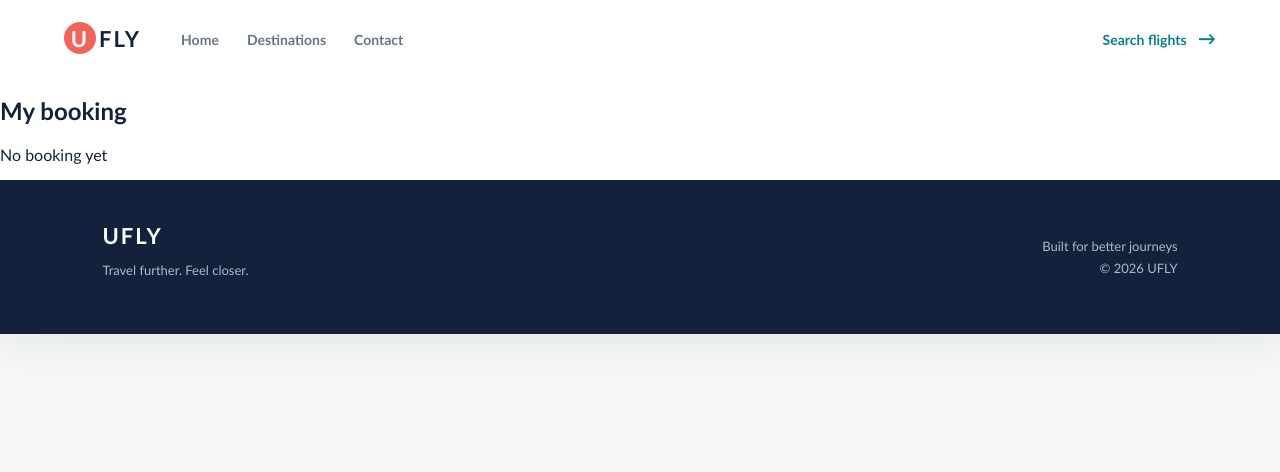
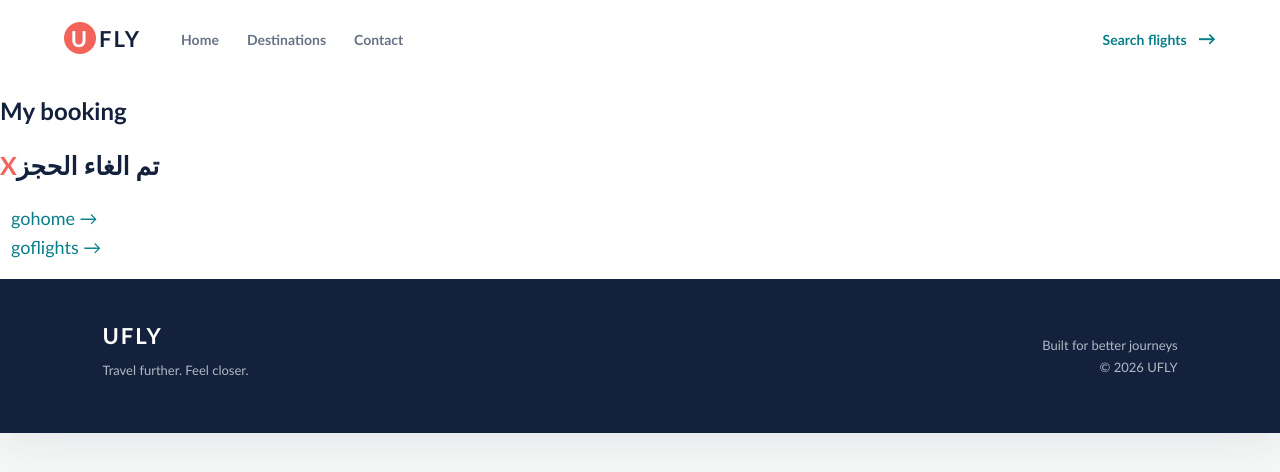
Before and after one commit to XPRU/ITI-Flight-Booking, a Vue app: page /Mybooking in a window 1280 px wide. Shown: the top 472 px of the page. Built offline with nearby package versions, Linux system fonts and the light colour scheme.

Commit message:
update booking

```diff
--- a/src/views/Mybooking.vue
+++ b/src/views/Mybooking.vue
@@ -1,33 +1,55 @@
 <template>
     <section class="mybooking">
        <h1>My booking</h1>
-       <div class="booking-card" v-if="booking">
+       <div class="booking-card" v-if="booking && !confirm ">
     <h3>{{ booking.from }} &#8594;{{ booking.to }}</h3>
     <p>airline:{{ booking.airline }}</p>
      <p>price:{{ booking.price }} {{ booking.currency }}</p>
      <p>Duration:{{ booking.duration }}</p>
      <p>seatsAvailable:{{ booking.seatsAvailable }}</p>
-     <button class="btn-cancel" @click="cancelbooking"> cancel Reservation</button>
+     <button class="btn-cancel" @click="cancelbooking"> cancelbooking</button>
+     <button  class="btn-confir" @click="confirmbooking">confirmbooking</button>
+     </div>
+     <div v-if="confirm">
+         <p class=" confirmp"> <span class="confirms">&#10003;</span> تم الحجز بنجاح</p>
+     </div>
+       <div  v-if="!booking">
+        <p class="cancelp"><span class="cancel">X</span>تم الغاء الحجز </p>
        </div>
-       <div  v-else>
-        <p>No booking yet</p>
+       <div class="action">
+        <button @click="gohome">gohome <span>&rarr;</span></button>
+        <button @click="goflights" class="btn-filgts">goflights <span>&rarr;</span></button>
        </div>
     </section>
 </template>
 <script setup>
  import { onMounted, ref } from 'vue';
+import {  useRouter } from 'vue-router';
+ const router =useRouter()
  const booking =ref(null)
+ const confirm= ref(false)
  onMounted(()=>{
     const savbooking=localStorage.getItem('bookingflight')
     if(savbooking){
         booking.value=JSON.parse(savbooking)
     }
  })
+  async function confirmbooking(){
+    confirm.value=true
+
+}
+
 
  function cancelbooking(){
     localStorage.removeItem('bookingflight')
     booking.value=null
  }
+  function gohome() {
+        router.push( '/')
+    }
+    function goflights() {
+        router.push('/flights')
+    }
 </script>
 <style scoped>
 .Mybooking{
@@ -59,17 +81,19 @@ margin-bottom: 10px;
     border-radius: 10px;
     border:1px solid var(--color-border);
     margin-bottom: 30px;
-    box-shadow:0 6px 18px rgba(20, 33,61, 0.06);
-         transition: transform 1s ease ;
+    box-shadow:0 2px 8px rgba(20, 33,61, 0.02);
+    transition: 0.5s ease;
 }
 
 .booking-card:hover{
 
     transform: translateY(-2px);
+    box-shadow:0 3px 10px rgba(20, 33,61, 0.04);
 }
 
 
 .btn-cancel{
+    min-width: 150px;
  margin-top:20px;
  padding: 10px 20px;
  border: none;
@@ -77,10 +101,58 @@ margin-bottom: 10px;
  background: var(--color-coral);
  color: var(--color-white);
  font-weight: bold;
-cursor: pointer;
+ cursor: pointer;
+
+}
+.cancel{
+    color:var(--color-coral);
+    font-size: 25px;
+    font-weight: bold;
+}
+.cancelp{
+    font-size: 25px;
+    color: var(--color-ink);
+    font-weight: bold;
+
+
+}
+.action {
+     display: flex;
+     flex-direction: column;
+     gap: 5px;
+     align-items:flex-start;
+}
+.action button{
+    background: none;
+    border: none;
+    font-size: 18px;
+    color: var(--color-teal);
+    margin-left:5px;
+}
+.btn-confir{
+    min-width: 150px;
+     margin-top:20px;
+ padding: 10px 20px;
+ border: none;
+ border-radius: 7px;
+ background: var(--color-coral);
+ color: var(--color-white);
+ font-weight: bold;
+ cursor: pointer;
+ margin: 10px;
 }
 
+.btn-filgts{
+    margin-bottom: 20px;
+}
+.confirmp{
+     font-size: 25px;
+    color: var(--color-ink);
+    font-weight: bold;
 
-
-
+}
+.confirms{
+  color: var(--color-teal);
+  font-size: 30pxpx;
+}
 </style>
```
